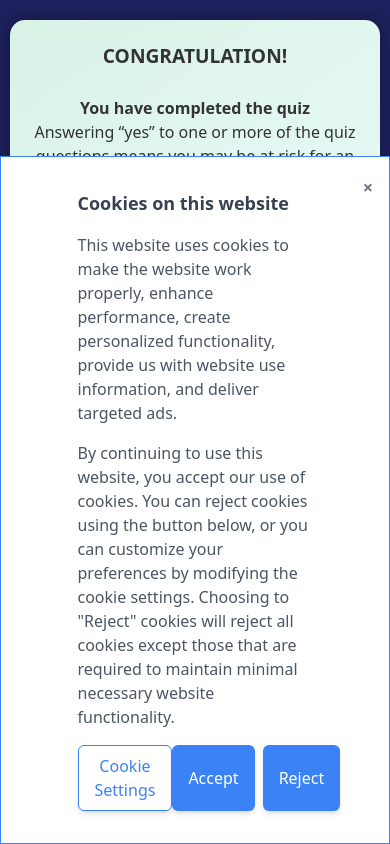
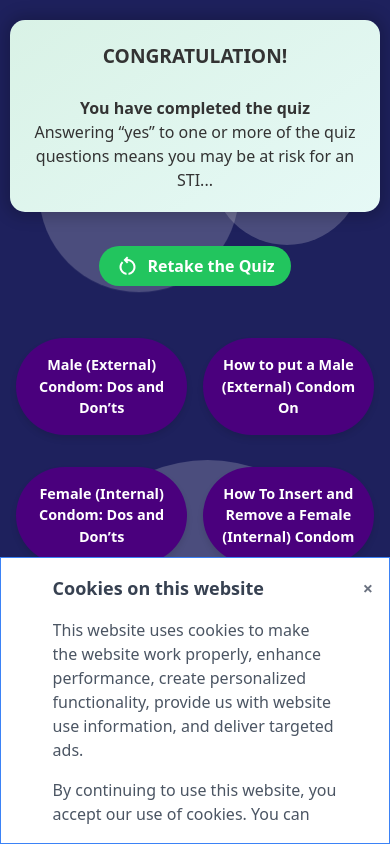
Before and after one commit to Ashoolak/healthQuiz, a Next.js app: page /CompletionPage/completionPage in a window 390 px wide. Built offline with nearby package versions, Linux system fonts and the light colour scheme.

Commit message:
Made the cookie banners mobile compatible

```diff
--- a/src/components/CookieConsentBanner.js
+++ b/src/components/CookieConsentBanner.js
@@ -63,16 +63,18 @@ const CookieConsentBanner = ({ type }) => {
             <div
               className={`mx-auto ${
                 type === 1 || type === 2
-                  ? 'rounded-md shadow-lg bg-white p-8 border-blue-500 border'
-                  : 'p-4'
-              } ${isBottomBanner ? 'w-3/4' : 'bg-white w-1/3 h-1/4'}`}
+                  ? 'rounded-md shadow-lg bg-white p-8 border-blue-500 border sm:w-1/2 w-3/4 overflow-y-auto'
+                  : ''
+              } ${isBottomBanner ? 'w-4/5' : 'bg-white w-1/3 h-1/4'}`}
               style={{
                 opacity: type === 1 || type === 2 ? '1' : '',
+                maxHeight: isBottomBanner ? '30vh' : '490px',
+                overflowY: 'auto',
               }}
             >
               {isBottomBanner && (
                 <button
-                  className="absolute top-4 right-4 text-gray-500 text-lg font-bold"
+                  className="p-auto absolute top-4 right-4 text-gray-500 text-lg font-bold"
                   onClick={handleClose}
                 >
                   ×
@@ -132,26 +134,26 @@ const CookieConsentBanner = ({ type }) => {
                   .
                 </p>
               )}
-              <div className="flex justify-between">
+              <div className="flex flex-row justify-center mx-auto space-x-2 sm:space-x-4 ">
                 {(type === 1 || type === 2 || type === 3 || type === 4) && (
                   <button
-                    className="bg-white text-blue-500 border-blue-500 border px-4 py-2 rounded-md shadow-md"
+                    className="bg-white text-blue-500 border-blue-500 border sm:px-4 py-1 px-2 sm:py-2 rounded-md shadow-md text-xs sm:text-base sm:w-40 w-20 h-10"
                     onClick={handleOpenSettings}
                   >
                     Cookie Settings
                   </button>
                 )}
                 {(type === 1 || type === 2 || type === 3 || type === 4) && (
-                  <div className="flex space-x-2">
+                  <div className="flex space-x-2 items-center">
                     <button
-                      className="bg-blue-500 text-white px-4 py-2 rounded-md shadow-md"
+                      className="bg-blue-500 text-white sm:px-4 py-1 px-2 sm:py-2 rounded-md shadow-md text-xs sm:text-base sm:w-40 w-20 h-10"
                       onClick={handleAccept}
                     >
                       Accept
                     </button>
                     {(type === 2 || type === 4) && (
                       <button
-                        className="bg-blue-500 text-white px-4 py-2 rounded-md shadow-md"
+                        className="bg-blue-500 text-white sm:px-4 py-1 px-2 sm:py-2 rounded-md shadow-md text-xs sm:text-base sm:w-40 w-20 h-10"
                         onClick={handleReject}
                       >
                         Reject
--- a/src/styles/globals.css
+++ b/src/styles/globals.css
@@ -128,6 +128,7 @@ html {
 .primary-button {
   margin-top: 1rem;
   background-color: #4a007d;
+  color: white;
   font-weight: bold;
   padding-top: 1rem;
   padding-bottom: 1rem;
```
